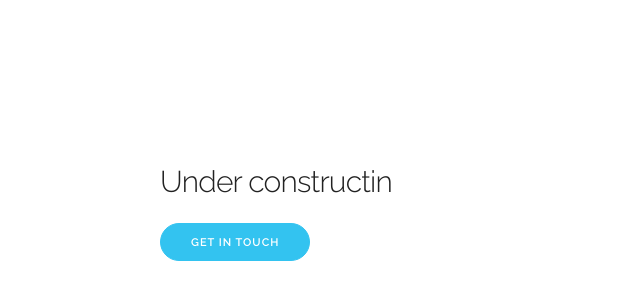
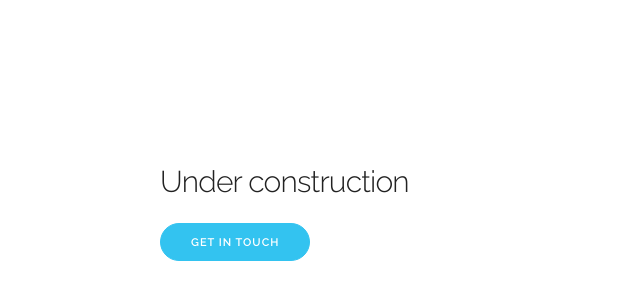
Before and after one commit to schenkh/schenkh.github.io, a plain HTML site: page index.html in a window 1280 px wide. Shown: the part 58-358 px from the top of the page, 0-640 px from the left. Drawn offline with nearby package versions, Linux system fonts and the light colour scheme; files that its build step writes are made by us from their sources.

Commit message:
Fix typo on index page

```diff
--- a/index.html
+++ b/index.html
@@ -41,7 +41,7 @@
     <div class="container">
       <div class="row">
         <div class="one-half column">
-          <h4 class="hero-heading">Under constructin</h4>
+          <h4 class="hero-heading">Under construction</h4>
           <a class="button button-primary" mailto="victor.schenkh@gmail.com">Get in touch</a>
         </div>
 
```
